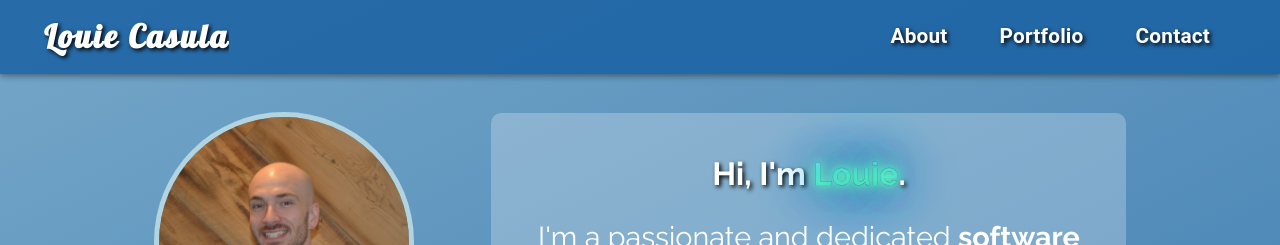
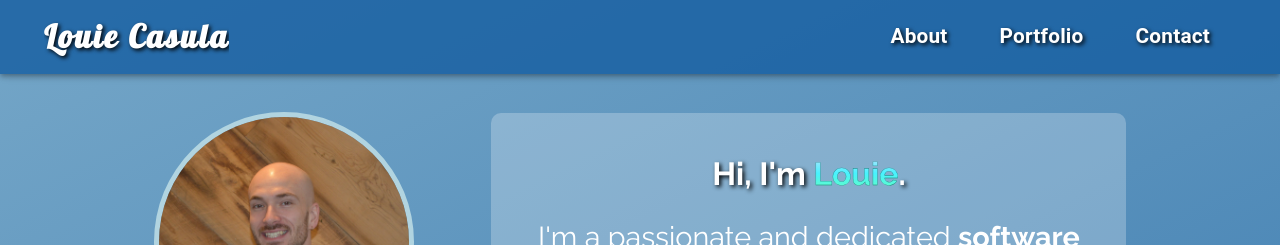
Before and after one commit to louiecasula/Portfolio, a React (Create React App) app: page / in a window 1280 px wide. Shown: the top 245 px of the page. Built offline with nearby package versions, Linux system fonts and the light colour scheme; a web font is replaced by a local one.

Commit message:
Removed glow from name, tweaked stroke width.

```diff
--- a/src/pages/Greeting.css
+++ b/src/pages/Greeting.css
@@ -25,7 +25,7 @@
     background: -webkit-linear-gradient(#bbe0ff, #48f2fe, #63ffbc);
     background-clip: text;
     -webkit-text-fill-color: transparent;
-    -webkit-text-stroke-width: .2px;
+    -webkit-text-stroke-width: .3px;
     -webkit-text-stroke-color: #1a6a66;
 }
 
--- a/src/pages/Greeting.js
+++ b/src/pages/Greeting.js
@@ -7,7 +7,7 @@ function Greeting() {
         <div className="greeting-block">
             <img className="greeting-image" src={LouieHeadshot} alt="Louie's headshot"/>
             <div className="text-container">
-                <h1>Hi, I'm <span id="name" className="glow">Louie</span>.</h1>
+                <h1>Hi, I'm <span id="name">Louie</span>.</h1>
                 <p>I'm a passionate and dedicated <b>software developer</b> with a background in linguistics and foreign languages.</p>
             </div>
         </div>
```
